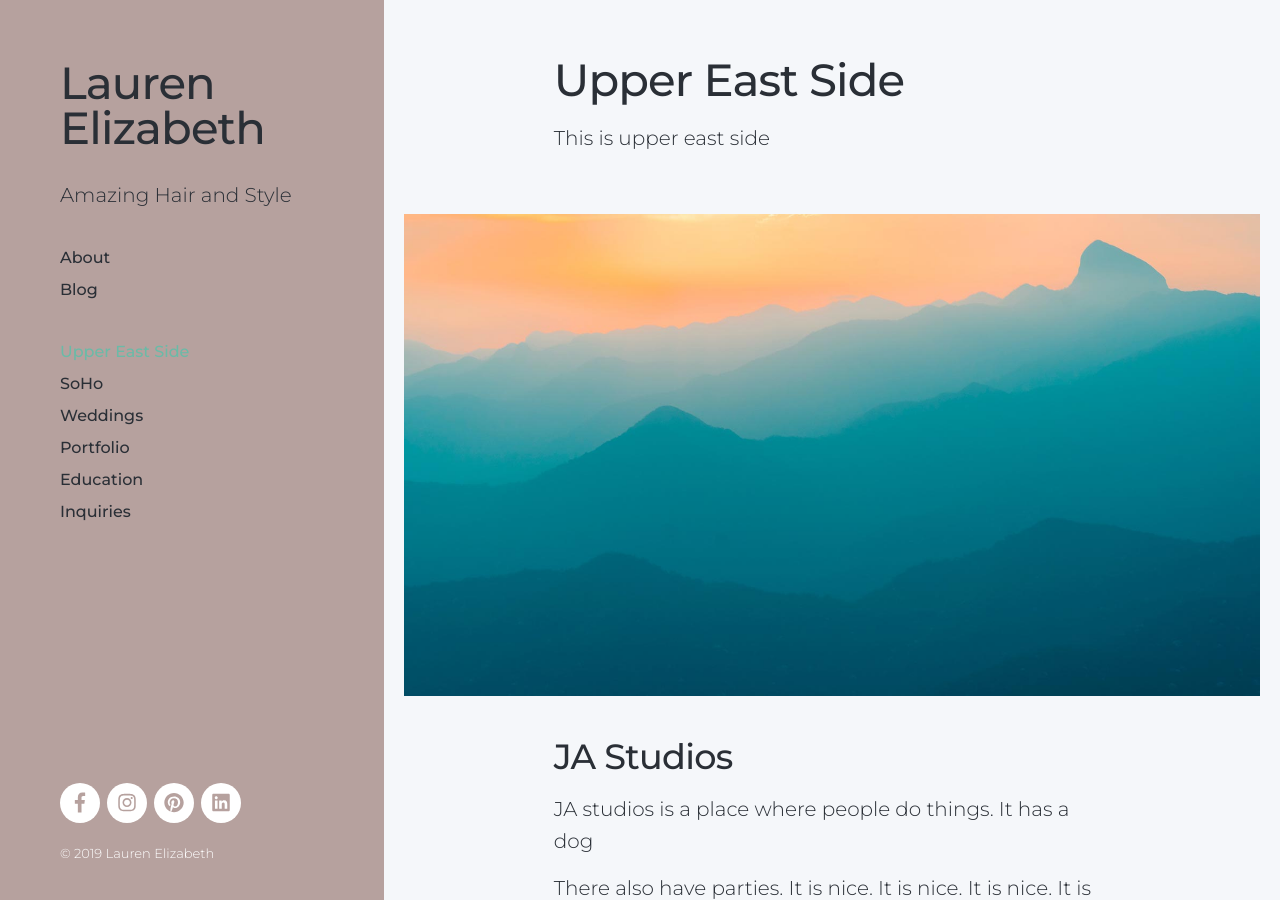
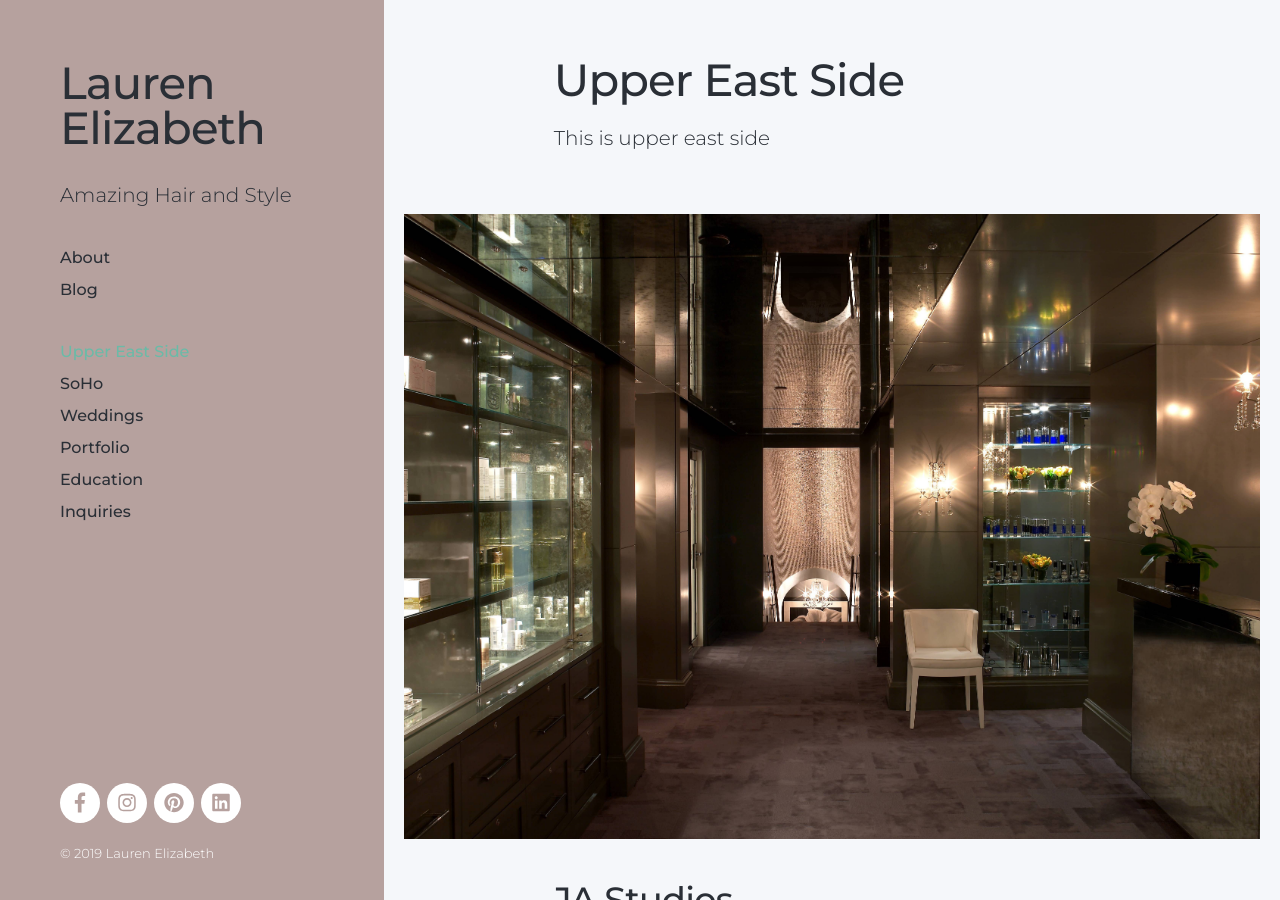
Before and after one commit to lmaloy/lmaloy.github.io, a Jekyll site: the page built from _projects/2019-09-14-upper-east-side.md, in a window 1280 px wide and 900 px high. Built offline with Jekyll 4.4.1, drawn with Linux system fonts in a browser that asks for light colours; nearby versions of some CDN libraries.

Commit message:
adding ues

```diff
--- a/_projects/2019-09-14-upper-east-side.md
+++ b/_projects/2019-09-14-upper-east-side.md
@@ -3,10 +3,10 @@ title: 'Upper East Side'
 subtitle: 'This is upper east side'
 date: 2019-09-14 00:00:00
 description: This page is for upper east side.
-featured_image: '/images/UES/UES_FrontPage.png'
+featured_image: '/images/UES/UES_FrontPage.jpeg'
 ---
 
-![](/images/demo/demo-landscape.jpg)
+![](/images/UES/UES_FrontPage.jpeg)
 
 ## JA Studios
 
```
